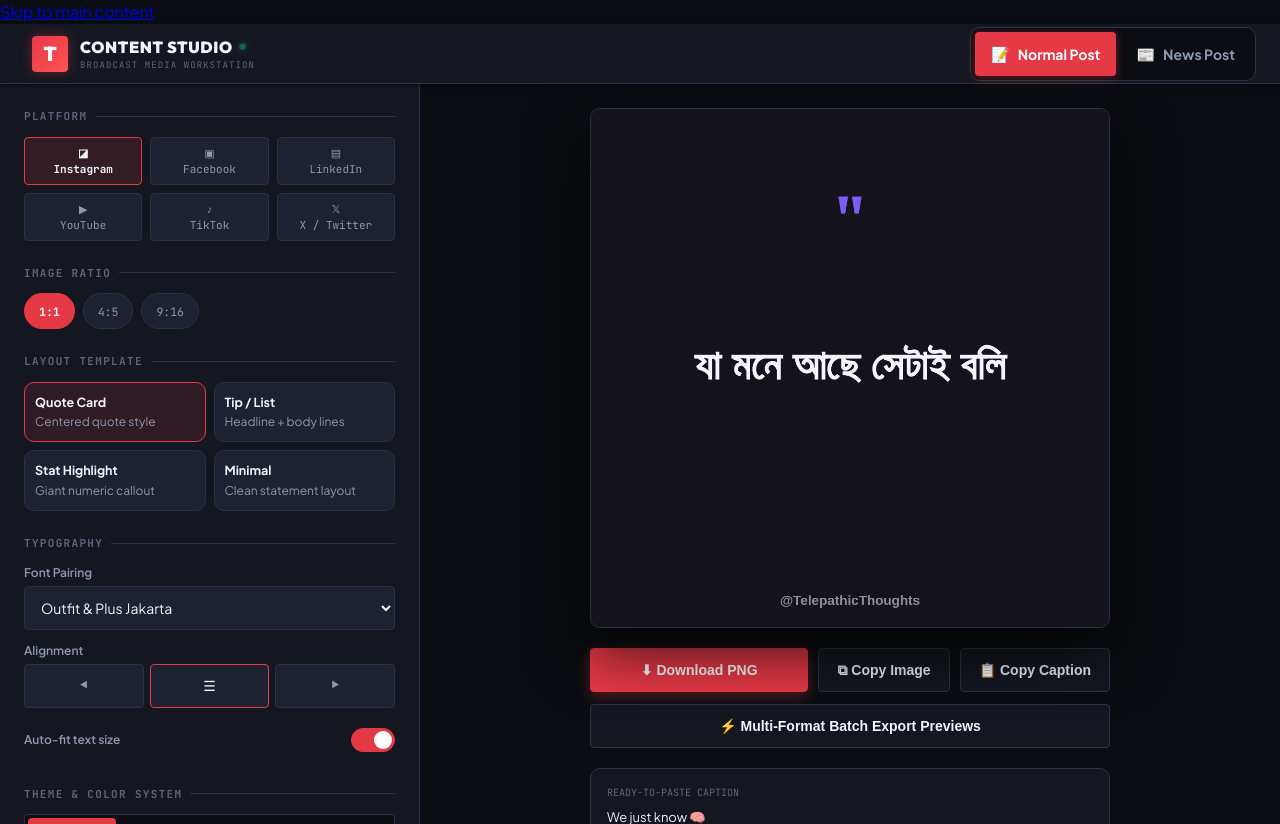
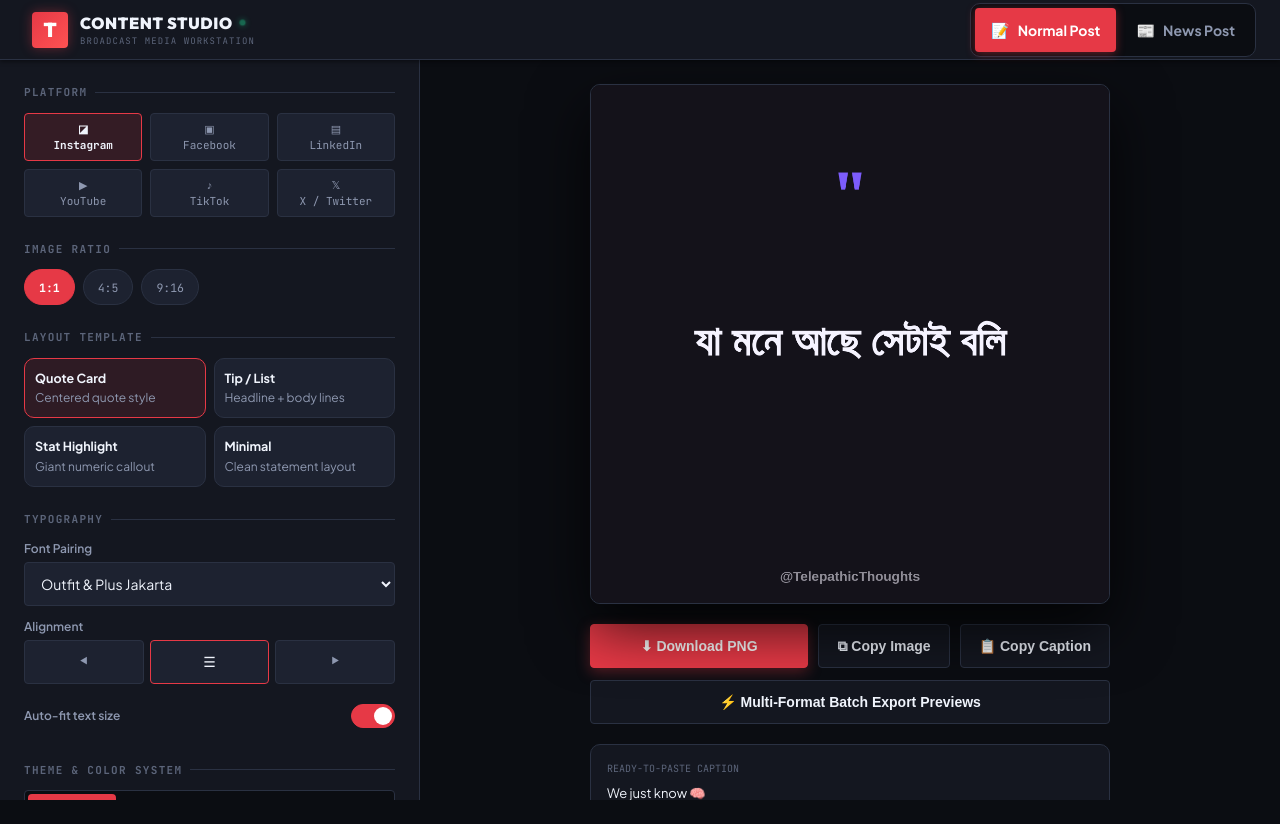
Before and after one commit to maruf-pfc/content-studio, a Vue app: page / in a window 1280 px wide. After the commit the page ends 800 px from the top, so only its background shows below. Built offline with nearby package versions, Linux system fonts and the light colour scheme; a web font is replaced by a local one.

Commit message:
style: hide skip-link off-screen by default until focused via keyboard

```diff
--- a/src/assets/tokens.css
+++ b/src/assets/tokens.css
@@ -82,6 +82,26 @@ body {
   outline-offset: 2px;
 }
 
+/* Skip to Main Content Link (Visually Hidden Off-Screen Until Focused) */
+.skip-link {
+  position: absolute;
+  top: -100px;
+  left: 12px;
+  background: var(--studio-accent-primary);
+  color: #FFFFFF;
+  padding: 8px 16px;
+  border-radius: var(--radius-sharp);
+  font-weight: 700;
+  font-size: var(--text-sm);
+  z-index: 9999;
+  transition: top 0.2s ease;
+  text-decoration: none;
+}
+
+.skip-link:focus {
+  top: 12px;
+}
+
 /* Custom Scrollbars */
 ::-webkit-scrollbar {
   width: 8px;
```
